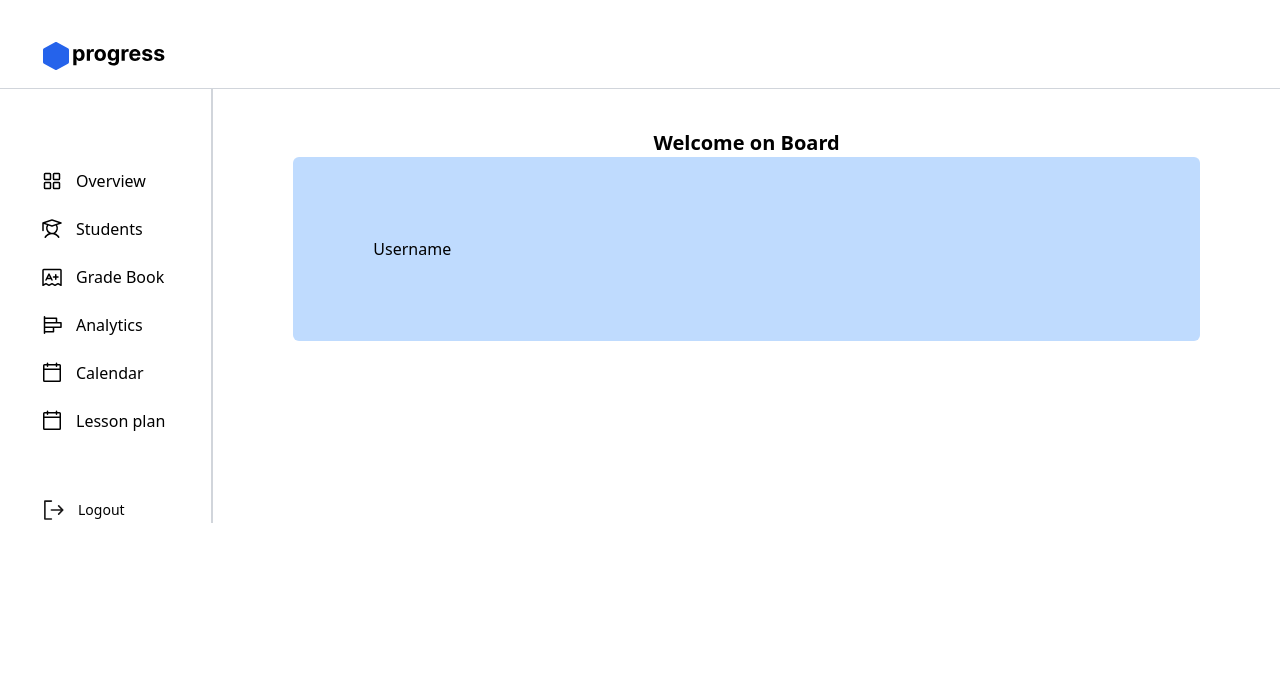
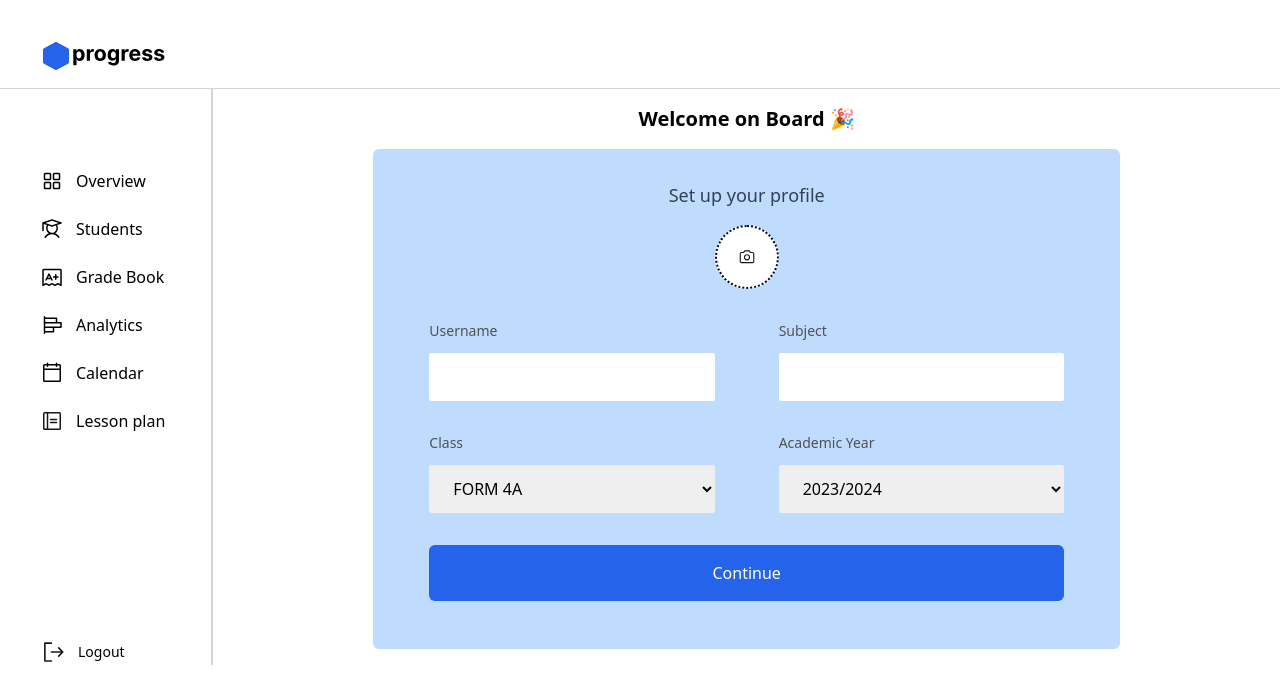
Before and after one commit to kitindi/progress, a React (Create React App) app: page /onboard in a window 1280 px wide. Shown: the top 700 px of the page. Built offline with nearby package versions, Linux system fonts and the light colour scheme.

Commit message:
created onboarding component

```diff
--- a/src/components/sidenav/SideNav.js
+++ b/src/components/sidenav/SideNav.js
@@ -7,6 +7,7 @@ import {
   ChartBarHorizontal,
   CalendarBlank,
   SignOut,
+  Notebook,
 } from "@phosphor-icons/react";
 
 const SideNav = () => {
@@ -45,7 +46,7 @@ const SideNav = () => {
         </Link>
         <Link to="" className="flex gap-3 items-center">
           <span>
-            <CalendarBlank size={24} />
+            <Notebook size={24} color="#1a1919" />
           </span>
           Lesson plan
         </Link>
--- a/src/pages/auth/Auth.js
+++ b/src/pages/auth/Auth.js
@@ -113,7 +113,7 @@ const Auth = () => {
                     to=""
                     type="submit"
                     onClick={authUser}
-                    className="flex items-center justify-center w-full px-10 py-4 text-base font-medium text-center text-white transition duration-500 ease-in-out transform bg-blue-600 rounded-xl hover:bg-blue-700 focus:outline-none focus:ring-2 focus:ring-offset-2 focus:ring-blue-500"
+                    className="flex items-center justify-center w-full px-10 py-4 text-base font-medium text-center text-white transition duration-500 ease-in-out transform bg-blue-600 rounded-xl hover:bg-blue-700 focus:outline-none "
                   >
                     Sign in
                   </Link>
--- a/src/pages/onboarding/Onboarding.js
+++ b/src/pages/onboarding/Onboarding.js
@@ -1,22 +1,114 @@
+import { useNavigate } from "react-router-dom";
 import Navbar from "../../components/nav/Navbar";
 import SideNav from "../../components/sidenav/SideNav";
+import { Camera } from "@phosphor-icons/react";
 
 const Onboarding = () => {
+
+  const navigate = useNavigate()
+
+  const  handleProfile =()=>{
+  navigate("/dashboard")
+  }
   return (
     <section className="w-full h-full">
       <Navbar />
       <div className="max-w-7xl mx-auto  grid grid-cols-12 ">
         <SideNav />
-        <div className="col-span-10 px-20 py-10">
-          <div>
+        <div className="col-span-10 px-40 py-4">
+          <div className="mb-4">
             <h3 className="text-xl text-center font-semibold">
-              Welcome on Board
+              Welcome on Board 🎉
             </h3>
           </div>
-          <div className="w-full bg-blue-200 p-20 rounded-md">
+          <div className="w-full bg-blue-200 px-10 py-8 rounded-md">
+            <h3 className="text-lg text-slate-700 text-center font-medium">
+              Set up your profile
+            </h3>
+            <div className="w-full flex justify-center py-4">
+              <div
+                className="w-16 h-16 rounded-full border-2 border-dotted border-slate-950 bg-white flex items-center justify-center cursor-pointer"
+                title="add your profile"
+              >
+                <Camera size={18} color="#1a1919" />
+              </div>
+            </div>
             <form action="">
-              <div>
-                <label htmlFor="">Username</label>
+              <div className="grid grid-cols-12 gap-8">
+                <div className="col-span-6 p-4 flex flex-col gap-3">
+                  <label
+                    htmlFor="username"
+                    className="text-sm font-medium text-neutral-600"
+                  >
+                    Username
+                  </label>
+                  <input
+                    type="text"
+                    name=""
+                    id=""
+                    className="px-5 py-3 text-base rounded-sm focus:outline-none"
+                  />
+                </div>
+                <div className="col-span-6 p-4 flex flex-col gap-3">
+                  <label
+                    htmlFor="username"
+                    className="text-sm font-medium text-neutral-600"
+                  >
+                    Subject
+                  </label>
+                  <input
+                    type="text"
+                    name=""
+                    id=""
+                    className="px-5 py-3 text-base rounded-sm focus:outline-none"
+                  />
+                </div>
+              </div>
+              <div className="grid grid-cols-12 gap-8">
+                <div className="col-span-6 p-4 flex flex-col gap-3">
+                  <label
+                    htmlFor="username"
+                    className="text-sm font-medium text-neutral-600"
+                  >
+                    Class
+                  </label>
+                  <select
+                    name=""
+                    id=""
+                    className="px-5 py-3 text-base rounded-sm focus:outline-none"
+                  >
+                    <option value="Form 4A">FORM 4A</option>
+                    <option value="Form 4B">FORM 4B</option>
+                    <option value="Form 4C">FORM 4C</option>
+                    <option value="Form 3A">FORM 3A</option>
+                    <option value="Form 3B">FORM 3B</option>
+                    <option value="Form 3C">FORM 3C</option>
+                  </select>
+                </div>
+                <div className="col-span-6 p-4 flex flex-col gap-3">
+                  <label
+                    htmlFor="username"
+                    className="text-sm font-medium text-neutral-600"
+                  >
+                    Academic Year
+                  </label>
+                  <select
+                    name=""
+                    id=""
+                    className="px-5 py-3 text-base rounded-sm focus:outline-none"
+                  >
+                    <option value="2023/2024">2023/2024</option>
+                    <option value="2023/2024">2024/2025</option>
+                    <option value="2023/2024">2025/2026</option>
+                    <option value="2023/2024">2026/2027</option>
+                  </select>
+                </div>
+              </div>
+              <div className="p-4">
+                <button className="flex items-center justify-center w-full px-10 py-4 text-base font-medium text-center text-white transition duration-500 ease-in-out transform bg-blue-600 rounded-md hover:bg-blue-700 focus:outline-none" onClick ={handleProfile}>
+                  {" "}
+                  Continue
+                </button>
               </div>
             </form>
           </div>
```
